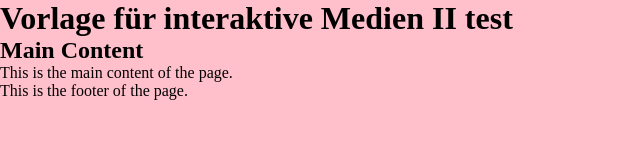
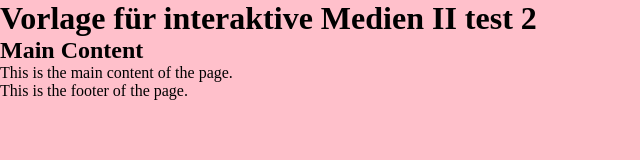
Before and after one commit to ceniaRevel/Semesterprojekt, a plain HTML site: page index.html in a window 1280 px wide. Shown: the full height of the page, 0-640 px from the left. Drawn offline with Linux system fonts and the light colour scheme.

Commit message:
Update index.html

```diff
--- a/index.html
+++ b/index.html
@@ -8,7 +8,7 @@
 </head>
 <body>
     <header>
-        <h1>Vorlage für interaktive Medien II test</h1>
+        <h1>Vorlage für interaktive Medien II test 2</h1>
 
     </header>
     <main>
```
